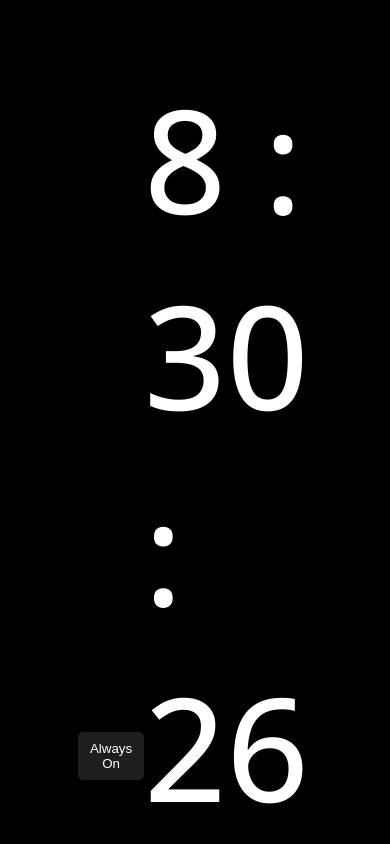
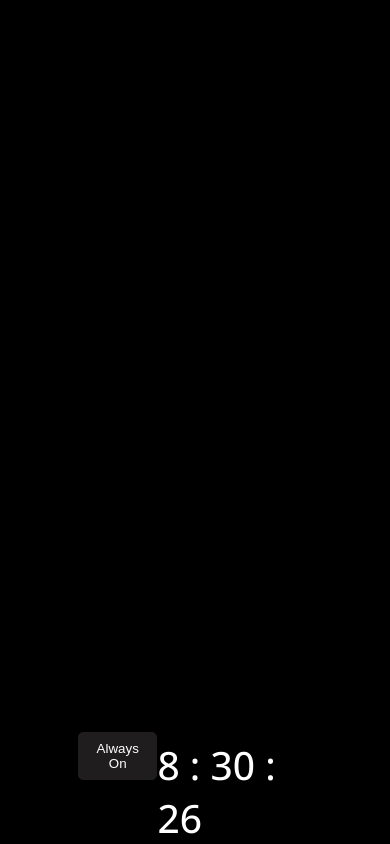
Before and after one commit to hiitssid/halfbrowserclock, a plain HTML site: page index.html in a window 390 px wide. Drawn offline with nearby package versions, Linux system fonts and the light colour scheme.

Commit message:
font size update to vw for responsivness

```diff
--- a/style.css
+++ b/style.css
@@ -21,7 +21,7 @@ body {
 }
 
 .time {
-  font-size: 9rem;
+  font-size: 10vw;
   font-family: "Open Sans", sans-serif;
   color: #fff;
   align-self: flex-end;
@@ -39,4 +39,5 @@ body {
 }
 .hidden {
   display: none;
+  /* align-self: flex-start; */
 }
```
